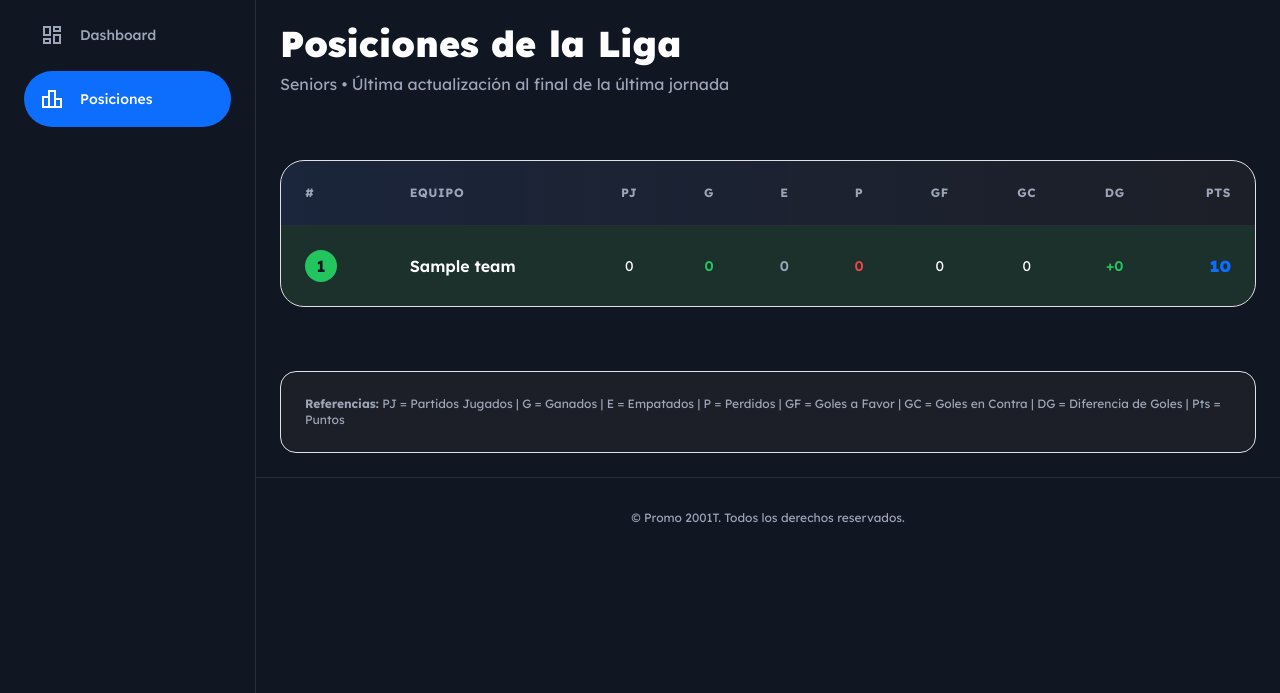
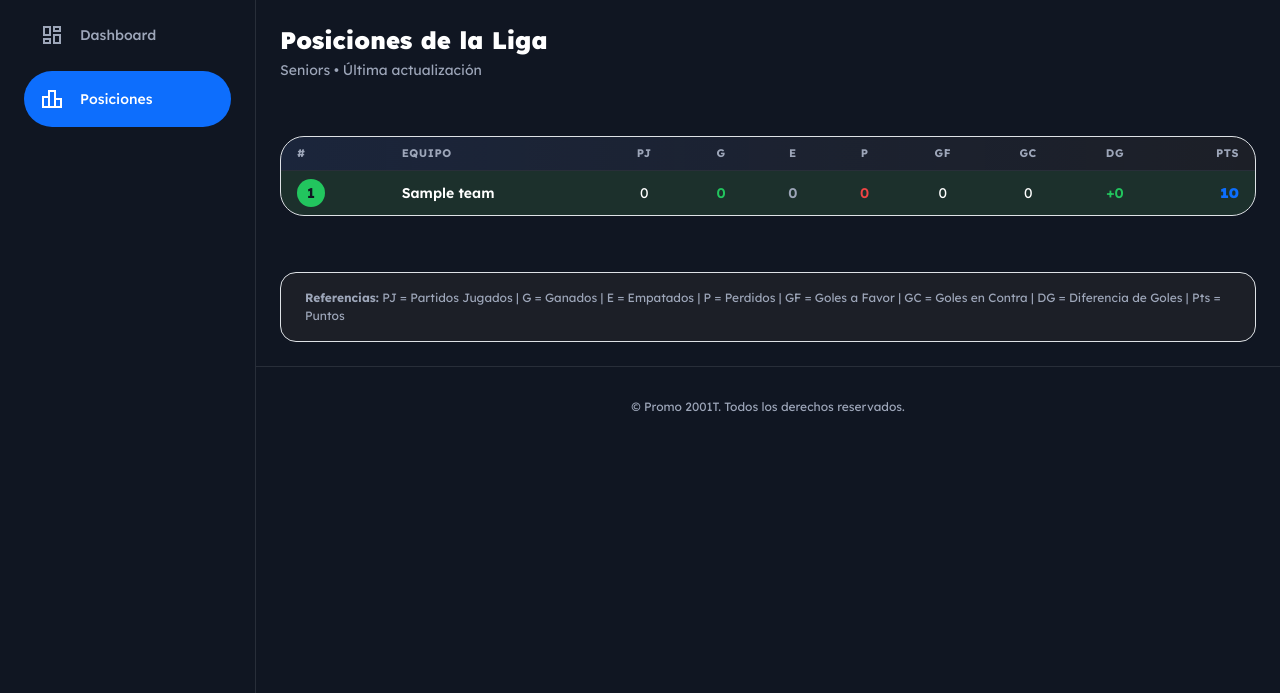
Before and after one commit to wfarelt/CAMPEONATO, a Django app: page /tabla-posiciones/ in a window 1280 px wide. Shown: the part 89-782 px from the top of the page. Run offline with Django 5.2, Linux system fonts and the light colour scheme; tables that the repository leaves empty hold one stand-in row (values such as "Sample post"); some libraries are stand-ins or nearby versions.

Commit message:
update template standings.html

```diff
--- a/templates/standings/standings.html
+++ b/templates/standings/standings.html
@@ -10,9 +10,9 @@
 
 {% block content %}
 <!-- Header -->
-<div class="mb-8">
-  <h2 class="mb-2 text-4xl font-black">Posiciones de la Liga</h2>
-  <p class="text-[#9da6b9]">{{ championship_category_label }} • Última actualización al final de la última jornada</p>
+<div class="mb-4">
+  <h2 class="mb-1 text-2xl font-black">Posiciones de la Liga</h2>
+  <p class="text-[#9da6b9] text-sm">{{ championship_category_label }} • Última actualización</p>
 </div>
 
 <!-- Desktop Table View -->
@@ -21,46 +21,43 @@
     <table class="w-full">
       <thead class="border-b border-[#282e39] bg-gradient-to-r from-primary/10 to-transparent">
         <tr>
-          <th class="px-6 py-4 text-left text-xs font-bold uppercase text-[#9da6b9] tracking-wider">#</th>
-          <th class="px-6 py-4 text-left text-xs font-bold uppercase text-[#9da6b9] tracking-wider">Equipo</th>
-          <th class="px-6 py-4 text-center text-xs font-bold uppercase text-[#9da6b9] tracking-wider">PJ</th>
-          <th class="px-6 py-4 text-center text-xs font-bold uppercase text-[#9da6b9] tracking-wider">G</th>
-          <th class="px-6 py-4 text-center text-xs font-bold uppercase text-[#9da6b9] tracking-wider">E</th>
-          <th class="px-6 py-4 text-center text-xs font-bold uppercase text-[#9da6b9] tracking-wider">P</th>
-          <th class="px-6 py-4 text-center text-xs font-bold uppercase text-[#9da6b9] tracking-wider">GF</th>
-          <th class="px-6 py-4 text-center text-xs font-bold uppercase text-[#9da6b9] tracking-wider">GC</th>
-          <th class="px-6 py-4 text-center text-xs font-bold uppercase text-[#9da6b9] tracking-wider">DG</th>
-          <th class="px-6 py-4 text-right text-xs font-bold uppercase text-[#9da6b9] tracking-wider">Pts</th>
+          <th class="px-3 py-2 text-left text-[11px] font-bold uppercase text-[#9da6b9] tracking-wider">#</th>
+          <th class="px-3 py-2 text-left text-[11px] font-bold uppercase text-[#9da6b9] tracking-wider">Equipo</th>
+          <th class="px-3 py-2 text-center text-[11px] font-bold uppercase text-[#9da6b9] tracking-wider">PJ</th>
+          <th class="px-3 py-2 text-center text-[11px] font-bold uppercase text-[#9da6b9] tracking-wider">G</th>
+          <th class="px-3 py-2 text-center text-[11px] font-bold uppercase text-[#9da6b9] tracking-wider">E</th>
+          <th class="px-3 py-2 text-center text-[11px] font-bold uppercase text-[#9da6b9] tracking-wider">P</th>
+          <th class="px-3 py-2 text-center text-[11px] font-bold uppercase text-[#9da6b9] tracking-wider">GF</th>
+          <th class="px-3 py-2 text-center text-[11px] font-bold uppercase text-[#9da6b9] tracking-wider">GC</th>
+          <th class="px-3 py-2 text-center text-[11px] font-bold uppercase text-[#9da6b9] tracking-wider">DG</th>
+          <th class="px-3 py-2 text-right text-[11px] font-bold uppercase text-[#9da6b9] tracking-wider">Pts</th>
         </tr>
       </thead>
-      <tbody class="divide-y divide-[#282e39]">
+      <tbody class="divide-y divide-[#282e39] text-sm">
         {% for team in standings %}
         <tr
           class="transition-colors hover:bg-[#282e39]
           {% if forloop.counter == 1 %}bg-accent-green/10{% elif forloop.counter == 2 %}bg-primary/5{% elif forloop.counter == 3 %}bg-[#58d61e]/5{% endif %}"
         >
-          <td class="px-6 py-4">
+          <td class="px-3 py-2">
             <div
-              class="flex size-8 items-center justify-center rounded-full font-bold
+              class="flex size-7 items-center justify-center rounded-full font-bold text-sm
               {% if forloop.counter == 1 %}bg-accent-green text-[#101622]{% elif forloop.counter == 2 %}bg-primary text-white{% elif forloop.counter == 3 %}bg-[#58d61e] text-[#101622]{% else %}bg-[#282e39] text-white{% endif %}"
             >
               {{ forloop.counter }}
             </div>
           </td>
-          <td class="px-6 py-4 font-semibold">{{ team.team }}</td>
-          <td class="px-6 py-4 text-center text-sm">{{ team.matches_played }}</td>
-          <td class="px-6 py-4 text-center text-sm font-semibold text-accent-green">{{ team.won }}</td>
-          <td class="px-6 py-4 text-center text-sm font-semibold text-[#9da6b9]">{{ team.drawn }}</td>
-          <td class="px-6 py-4 text-center text-sm font-semibold text-red-500">{{ team.lost }}</td>
-          <td class="px-6 py-4 text-center text-sm">{{ team.goals_for }}</td>
-          <td class="px-6 py-4 text-center text-sm">{{ team.goals_against }}</td>
-          <td
-            class="px-6 py-4 text-center text-sm font-semibold
-            {% if team.goal_difference >= 0 %}text-accent-green{% else %}text-red-500{% endif %}"
-          >
+          <td class="px-3 py-2 font-semibold">{{ team.team }}</td>
+          <td class="px-3 py-2 text-center">{{ team.matches_played }}</td>
+          <td class="px-3 py-2 text-center font-semibold text-accent-green">{{ team.won }}</td>
+          <td class="px-3 py-2 text-center font-semibold text-[#9da6b9]">{{ team.drawn }}</td>
+          <td class="px-3 py-2 text-center font-semibold text-red-500">{{ team.lost }}</td>
+          <td class="px-3 py-2 text-center">{{ team.goals_for }}</td>
+          <td class="px-3 py-2 text-center">{{ team.goals_against }}</td>
+          <td class="px-3 py-2 text-center font-semibold {% if team.goal_difference >= 0 %}text-accent-green{% else %}text-red-500{% endif %}">
             {% if team.goal_difference >= 0 %}+{% endif %}{{ team.goal_difference }}
           </td>
-          <td class="px-6 py-4 text-right font-black text-primary">{{ team.points }}</td>
+          <td class="px-3 py-2 text-right font-black text-primary">{{ team.points }}</td>
         </tr>
         {% endfor %}
       </tbody>
@@ -69,31 +66,31 @@
 </div>
 
 <!-- Mobile Card View -->
-<div class="flex flex-col gap-3 lg:hidden">
+<div class="flex flex-col gap-2 lg:hidden">
   {% for team in standings %}
   <div
-    class="rounded-2xl border border-[#282e39] bg-[#1c1f27] p-4 transition-all hover:border-primary
+    class="rounded-2xl border border-[#282e39] bg-[#1c1f27] p-2 transition-all hover:border-primary
     {% if forloop.counter == 1 %}border-accent-green bg-accent-green/5{% elif forloop.counter == 2 %}border-primary bg-primary/5{% elif forloop.counter == 3 %}border-[#58d61e] bg-[#58d61e]/5{% endif %}"
   >
     <div class="flex items-start justify-between gap-4">
       <div class="flex items-center gap-3">
         <div
-          class="flex size-10 items-center justify-center rounded-full font-bold text-sm
+          class="flex size-8 items-center justify-center rounded-full font-bold text-sm
           {% if forloop.counter == 1 %}bg-accent-green text-[#101622]{% elif forloop.counter == 2 %}bg-primary text-white{% elif forloop.counter == 3 %}bg-[#58d61e] text-[#101622]{% else %}bg-[#282e39] text-white{% endif %}"
         >
           {{ forloop.counter }}
         </div>
         <div>
-          <p class="font-bold">{{ team.team }}</p>
+          <p class="font-bold text-sm">{{ team.team }}</p>
           <p class="text-xs text-[#9da6b9]">{{ team.matches_played }} partidos</p>
         </div>
       </div>
       <div class="text-right">
-        <p class="text-2xl font-black text-primary">{{ team.points }}</p>
-        <p class="text-xs text-[#9da6b9]">Puntos</p>
+        <p class="text-xl font-black text-primary">{{ team.points }}</p>
+        <p class="text-[11px] text-[#9da6b9]">Puntos</p>
       </div>
     </div>
-    <div class="mt-3 grid grid-cols-5 gap-2 border-t border-[#282e39] pt-3 text-center text-xs">
+    <div class="mt-2 grid grid-cols-5 gap-1 border-t border-[#282e39] pt-2 text-center text-xs">
       <div>
         <p class="font-bold text-accent-green">{{ team.won }}</p>
         <p class="text-[10px] text-[#9da6b9]">G</p>
@@ -125,8 +122,8 @@
 </div>
 
 <!-- Footer Note -->
-<div class="mt-8 rounded-2xl border border-[#282e39] bg-[#1c1f27] px-6 py-4">
-  <p class="text-xs text-[#9da6b9]">
+<div class="mt-6 rounded-2xl border border-[#282e39] bg-[#1c1f27] px-4 py-3">
+  <p class="text-[12px] text-[#9da6b9]">
     <span class="font-bold">Referencias:</span> PJ = Partidos Jugados | G = Ganados | E = Empatados | P = Perdidos | GF = Goles a Favor | GC = Goles en Contra | DG = Diferencia de Goles | Pts = Puntos
   </p>
 </div>
```
